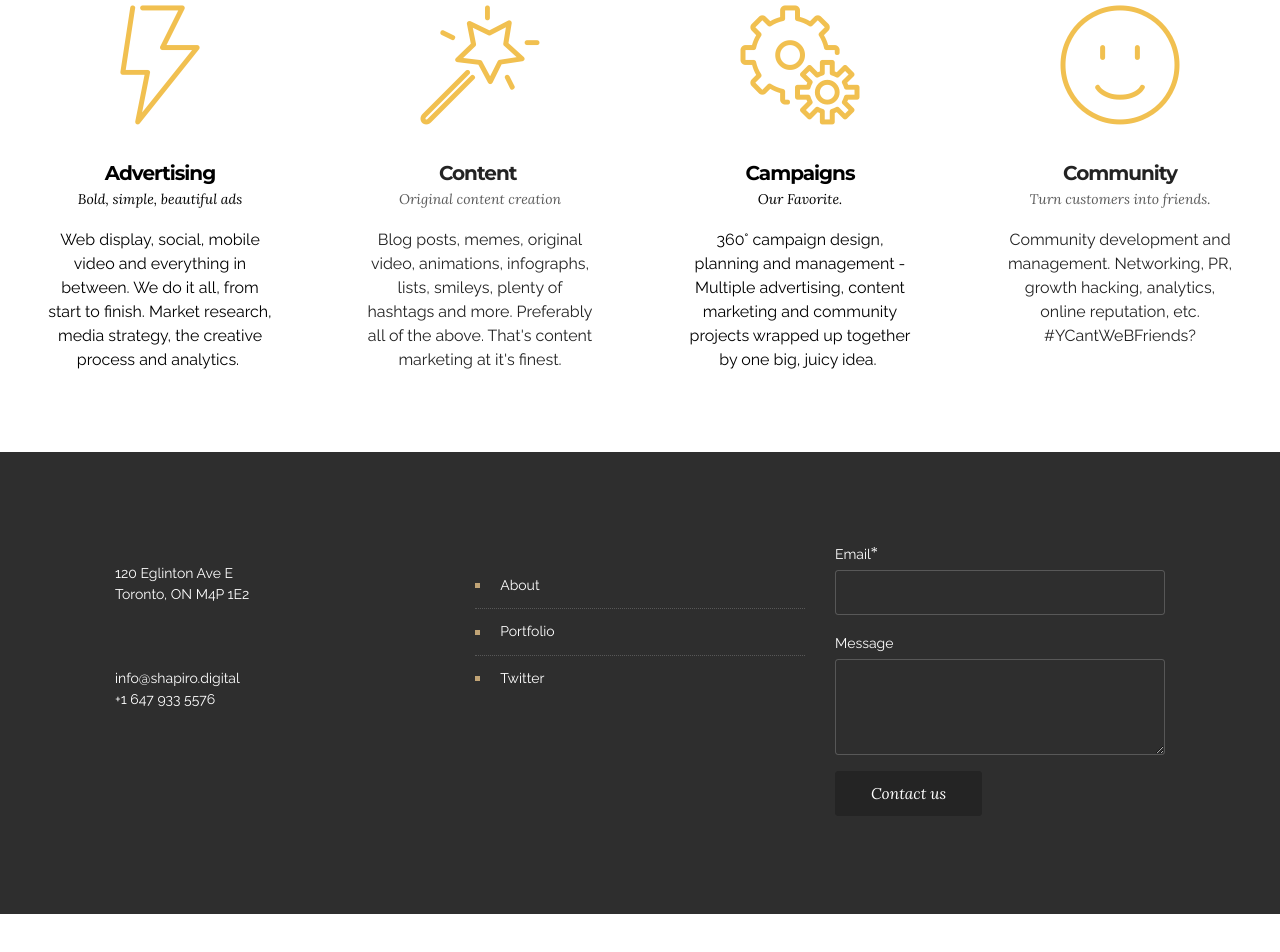
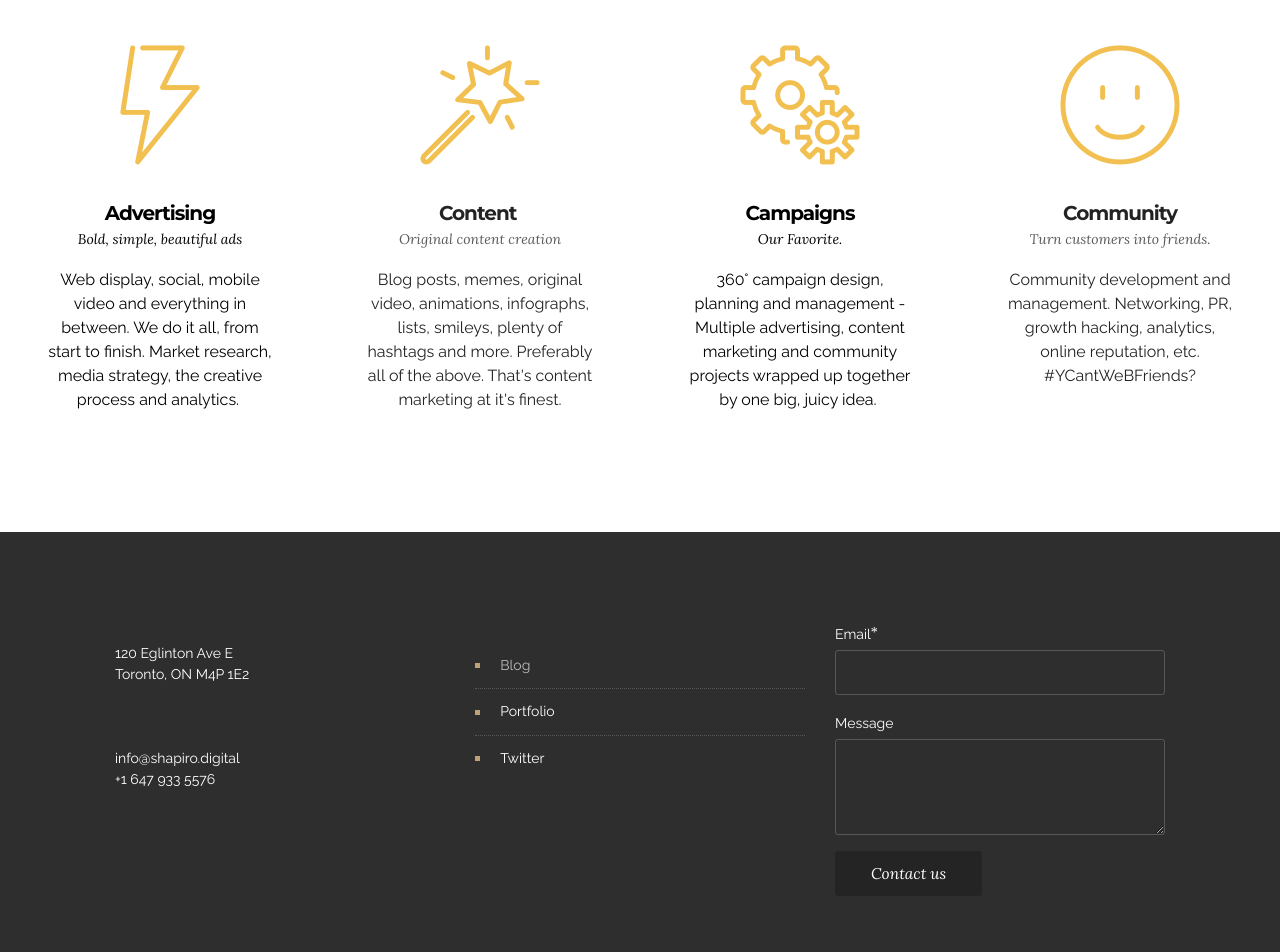
Before and after one commit to shapirodigital/launch, a plain HTML site: page index.html in a window 1280 px wide. Shown: the part 1466-2418 px from the top of the page. Before the commit the page ends 2380 px from the top, so only its background shows below. Drawn offline with nearby package versions, Linux system fonts and the light colour scheme; files whose address does not match are found by name.

Commit message:
create github pages

```diff
--- a/index.html
+++ b/index.html
@@ -47,7 +47,7 @@
 
 </section>
 
-<section class="engine"><a rel="external" href="https://mobirise.com">Mobirise</a></section><section class="mbr-info mbr-section mbr-section-md-padding" id="msg-box2-y" style="background-color: rgb(46, 46, 46); padding-top: 90px; padding-bottom: 90px;">
+<section class="engine"><a rel="external" href="https://mobirise.com">https://mobirise.com/</a></section><section class="mbr-info mbr-section mbr-section-md-padding" id="msg-box2-y" style="background-color: rgb(46, 46, 46); padding-top: 90px; padding-bottom: 90px;">
 
 
     <div class="container">
@@ -59,7 +59,7 @@
               </div>
               <div class="mbr-table-cell mbr-right-padding-md-up col-md-8 text-xs-center text-md-left">
                   <h3 class="mbr-info-title mbr-section-title display-2">:creative agency</h3>
-                  <h2 class="mbr-info-subtitle mbr-section-subtitle">advertising///////<br>content marketing///<br>creative campaigns///<br>community building</h2>
+                  <h2 class="mbr-info-subtitle mbr-section-subtitle"><a href="index.html#features2-19">advertising</a>///////<br><a href="index.html#features2-19">content marketing</a>///<br><a href="index.html#features2-19">creative campaigns</a>///<br><a href="index.html#features2-19">community building</a></h2>
               </div>
             </div>
 
@@ -87,7 +87,7 @@
 
     <div class="mbr-cards-row row striped">
 
-        <div class="mbr-cards-col col-xs-12 col-lg-3" style="padding-top: 80px; padding-bottom: 80px;">
+        <div class="mbr-cards-col col-xs-12 col-lg-3" style="padding-top: 120px; padding-bottom: 120px;">
             <div class="container">
                 <div class="card cart-block">
                     <div class="card-img"><a href="https://mobirise.com" class="mbri-speed mbr-iconfont mbr-iconfont-features2"></a></div>
@@ -100,7 +100,7 @@
                 </div>
             </div>
         </div>
-        <div class="mbr-cards-col col-xs-12 col-lg-3" style="padding-top: 80px; padding-bottom: 80px;">
+        <div class="mbr-cards-col col-xs-12 col-lg-3" style="padding-top: 120px; padding-bottom: 120px;">
             <div class="container">
                 <div class="card cart-block">
                     <div class="card-img"><a href="https://mobirise.com" class="mbri-magic-stick mbr-iconfont mbr-iconfont-features2"></a></div>
@@ -113,7 +113,7 @@
                 </div>
             </div>
         </div>
-        <div class="mbr-cards-col col-xs-12 col-lg-3" style="padding-top: 80px; padding-bottom: 80px;">
+        <div class="mbr-cards-col col-xs-12 col-lg-3" style="padding-top: 120px; padding-bottom: 120px;">
             <div class="container">
                 <div class="card cart-block">
                     <div class="card-img"><a href="https://mobirise.com" class="mbri-setting mbr-iconfont mbr-iconfont-features2"></a></div>
@@ -126,7 +126,7 @@
                 </div>
             </div>
         </div>
-        <div class="mbr-cards-col col-xs-12 col-lg-3" style="padding-top: 80px; padding-bottom: 80px;">
+        <div class="mbr-cards-col col-xs-12 col-lg-3" style="padding-top: 120px; padding-bottom: 120px;">
             <div class="container">
                 <div class="card cart-block">
                     <div class="card-img"><a href="https://mobirise.com" class="mbri-smile-face mbr-iconfont mbr-iconfont-features2"></a></div>
@@ -153,10 +153,9 @@
                     <div class="col-sm-6">
                         <p><br>
 120 Eglinton Ave E<br>
-Toronto, ON M4P 1E2<br><br><br><br>
-info@shapiro.digital<br>+1 647 933 5576<br><br></p>
+Toronto, ON M4P 1E2<br><br><span style="font-size: 0.875rem; line-height: 1.5;"><br></span><br><span style="font-size: 0.875rem; line-height: 1.5;">info@shapiro.digital</span><br>+1 647 933 5576<br><br></p>
                     </div>
-                    <div class="col-sm-6"><p class="mbr-contacts__text"><br></p><ul class="mbr-contacts__list"><li><a href="http://ca.linkedin.com/company-profile/shapiro-digital" target="_blank" class="text-white">About</a></li><li><a href="http://www.instagram.com/shapirodigital" target="_blank">Portfolio</a></li><li><a href="http://www.twitter.com/shapirodigital" target="_blank" class="text-white">Twitter</a></li></ul></div>
+                    <div class="col-sm-6"><p class="mbr-contacts__text"><br></p><ul class="mbr-contacts__list"><li>Blog</li><li><a href="http://www.instagram.com/shapirodigital" target="_blank">Portfolio</a></li><li><a href="http://www.twitter.com/shapirodigital" target="_blank" class="text-white">Twitter</a></li></ul></div>
                 </div>
             </div>
             <div class="col-sm-4" data-form-type="formoid">
@@ -164,7 +163,7 @@ info@shapiro.digital<br>+1 647 933 5576<br><br></p>
                     <div hidden="" data-form-alert-success="true">Thanks for filling out form!</div>
                 </div>
                 <form action="https://mobirise.com/" method="post" data-form-title="MESSAGE">
-                    <input type="hidden" value="NzFUAOcXdAya6wbpdqlhTzZEXeLDOHtvjqDDgwGVbYmT1V4dtGOLlQovPX48/4gp0Ljnx+zhqQr5Z290Ef7jc2JH1WwQwGMsb2p97TuOual6CCaJ/FXx56IiNtZuTgMr" data-form-email="true">
+                    <input type="hidden" value="bcdTsFkOhXt0kbqUJjyvg9sTNgfFc8dxxFl+qR1DrYc2Ne1rgrgRmuQ7g+ruj9YvQ3A0eF3V3pJ4ksN6vMXsLeSalM790SEPPOf+ilDvyQvi//ECNkInkuXVxr3WbAoS" data-form-email="true">
 
                     <div class="form-group">
                         <label class="form-control-label" for="contacts4-10-email">Email<span class="form-asterisk">*</span></label>
```
Also changed, not shown: 1 other file.
